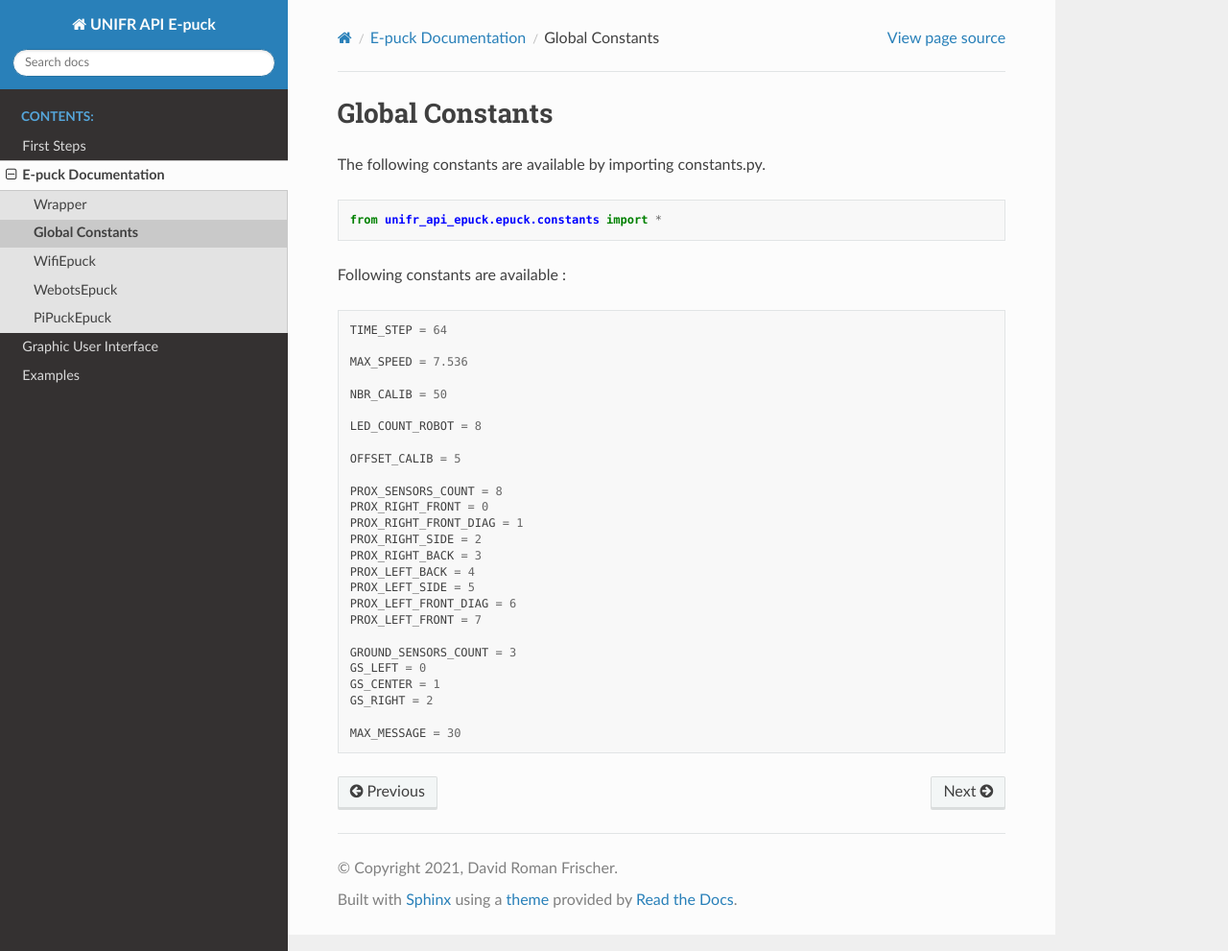
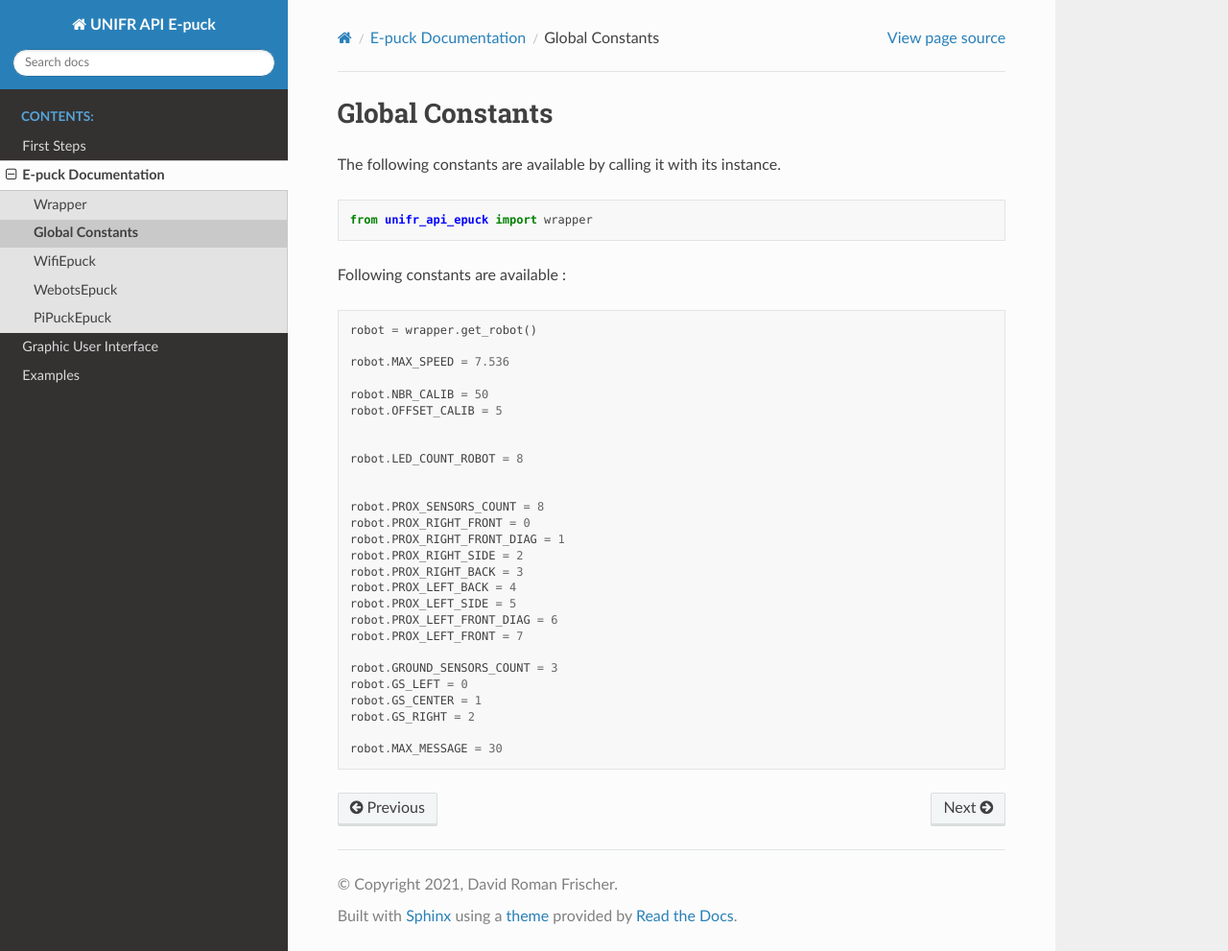
Before and after one commit to davidfrisch/UNIFR_API_EPUCK, a Sphinx documentation site: the page built from docs/unifr_api_epuck/constants.rst, in a window 1280 px wide and 991 px high. Shown: the whole window at 96% size. Built offline with Sphinx 7.4.7 and the Read the Docs theme 2.0.0, drawn with Linux system fonts in a browser that asks for light colours.

Commit message:
remove constants.py and put them as a prop for the instance of the e-puck

```diff
--- a/docs/unifr_api_epuck/constants.rst
+++ b/docs/unifr_api_epuck/constants.rst
@@ -1,39 +1,40 @@
 Global Constants
 -------------------
 
-The following constants are available by importing constants.py.
+The following constants are available by calling it with its instance.
 
 .. code-block:: python
 
-   from unifr_api_epuck.epuck.constants import *
+   from unifr_api_epuck import wrapper
 
 Following constants are available :
 
 .. code-block:: python
 
-   TIME_STEP = 64
+   robot = wrapper.get_robot()
 
-   MAX_SPEED = 7.536
+   robot.MAX_SPEED = 7.536
 
-   NBR_CALIB = 50
+   robot.NBR_CALIB = 50
+   robot.OFFSET_CALIB = 5
 
-   LED_COUNT_ROBOT = 8
 
-   OFFSET_CALIB = 5
+   robot.LED_COUNT_ROBOT = 8
 
-   PROX_SENSORS_COUNT = 8
-   PROX_RIGHT_FRONT = 0
-   PROX_RIGHT_FRONT_DIAG = 1
-   PROX_RIGHT_SIDE = 2
-   PROX_RIGHT_BACK = 3
-   PROX_LEFT_BACK = 4
-   PROX_LEFT_SIDE = 5
-   PROX_LEFT_FRONT_DIAG = 6
-   PROX_LEFT_FRONT = 7
 
-   GROUND_SENSORS_COUNT = 3
-   GS_LEFT = 0
-   GS_CENTER = 1
-   GS_RIGHT = 2
+   robot.PROX_SENSORS_COUNT = 8
+   robot.PROX_RIGHT_FRONT = 0
+   robot.PROX_RIGHT_FRONT_DIAG = 1
+   robot.PROX_RIGHT_SIDE = 2
+   robot.PROX_RIGHT_BACK = 3
+   robot.PROX_LEFT_BACK = 4
+   robot.PROX_LEFT_SIDE = 5
+   robot.PROX_LEFT_FRONT_DIAG = 6
+   robot.PROX_LEFT_FRONT = 7
 
-   MAX_MESSAGE = 30
+   robot.GROUND_SENSORS_COUNT = 3
+   robot.GS_LEFT = 0
+   robot.GS_CENTER = 1
+   robot.GS_RIGHT = 2
+
+   robot.MAX_MESSAGE = 30
```
Also changed, not shown: 5 other files.
